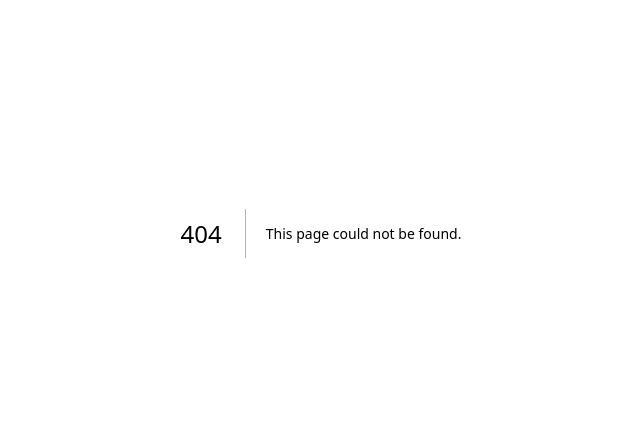
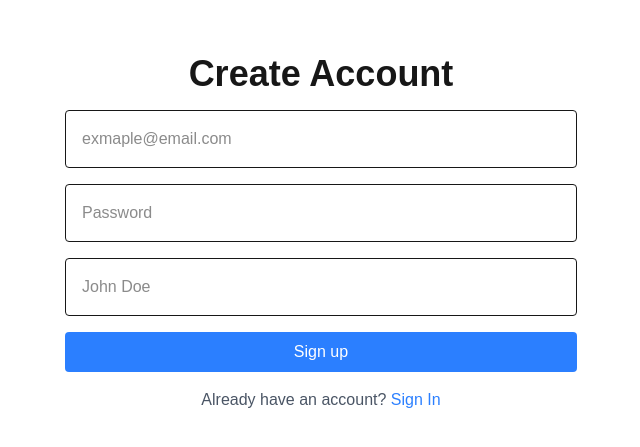
Before and after one commit to MChiemelie/aura, a Next.js app: page /sign-up in a window 1280 px wide. Before the commit this address had no page. Shown: the part 167-614 px from the top of the page, without its empty margins (319-959 px from the left). Built offline with nearby package versions, Linux system fonts and the light colour scheme.

Commit message:
Add greeting component and implement sign-in, sign-up, and payments pages

```diff
--- a/app/page.js
+++ b/app/page.js
@@ -1,65 +1,36 @@
-import Image from "next/image";
+import { Greeting } from "@/components/greeting";
 
 export default function Home() {
+  const paid = false;
+
+  async function signOut() {
+    "use server";
+    // Sign out logic here
+  }
+
+  async function initializePayment() {
+    "use server";
+    // Initialize payment logic here
+  }
+
   return (
-    <div className="flex flex-col flex-1 items-center justify-center bg-zinc-50 font-sans dark:bg-black">
-      <main className="flex flex-1 w-full max-w-3xl flex-col items-center justify-between py-32 px-16 bg-white dark:bg-black sm:items-start">
-        <Image
-          className="dark:invert"
-          src="/next.svg"
-          alt="Next.js logo"
-          width={100}
-          height={20}
-          priority
-        />
-        <div className="flex flex-col items-center gap-6 text-center sm:items-start sm:text-left">
-          <h1 className="max-w-xs text-3xl font-semibold leading-10 tracking-tight text-black dark:text-zinc-50">
-            To get started, edit the page.js file.
-          </h1>
-          <p className="max-w-md text-lg leading-8 text-zinc-600 dark:text-zinc-400">
-            Looking for a starting point or more instructions? Head over to{" "}
-            <a
-              href="https://vercel.com/templates?framework=next.js&utm_source=create-next-app&utm_medium=appdir-template-tw&utm_campaign=create-next-app"
-              className="font-medium text-zinc-950 dark:text-zinc-50"
-            >
-              Templates
-            </a>{" "}
-            or the{" "}
-            <a
-              href="https://nextjs.org/learn?utm_source=create-next-app&utm_medium=appdir-template-tw&utm_campaign=create-next-app"
-              className="font-medium text-zinc-950 dark:text-zinc-50"
-            >
-              Learning
-            </a>{" "}
-            center.
-          </p>
-        </div>
-        <div className="flex flex-col gap-4 text-base font-medium sm:flex-row">
-          <a
-            className="flex h-12 w-full items-center justify-center gap-2 rounded-full bg-foreground px-5 text-background transition-colors hover:bg-[#383838] dark:hover:bg-[#ccc] md:w-[158px]"
-            href="https://vercel.com/new?utm_source=create-next-app&utm_medium=appdir-template-tw&utm_campaign=create-next-app"
-            target="_blank"
-            rel="noopener noreferrer"
-          >
-            <Image
-              className="dark:invert"
-              src="/vercel.svg"
-              alt="Vercel logomark"
-              width={16}
-              height={16}
-            />
-            Deploy Now
-          </a>
-          <a
-            className="flex h-12 w-full items-center justify-center rounded-full border border-solid border-black/[.08] px-5 transition-colors hover:border-transparent hover:bg-black/[.04] dark:border-white/[.145] dark:hover:bg-[#1a1a1a] md:w-[158px]"
-            href="https://nextjs.org/docs?utm_source=create-next-app&utm_medium=appdir-template-tw&utm_campaign=create-next-app"
-            target="_blank"
-            rel="noopener noreferrer"
-          >
-            Documentation
-          </a>
-        </div>
-      </main>
-    </div>
+    <main className='flex flex-col sm:flex-row items-center p-4 justify-between gap-4 mx-auto sm:mx-0'>
+      <Greeting />
+      <div className='flex gap-4'>
+        <form action={signOut}>
+          <button type='submit' className='p-2 rounded text-sm'>
+            Sign out
+          </button>
+        </form>
+        {paid || (
+          <form action={initializePayment}>
+            <button type='submit' className='p-2 border rounded text-sm'>
+              Get Premium
+            </button>
+          </form>
+        )}
+      </div>
+      {/* <WeatherDashboard /> */}
+    </main>
   );
 }
--- /dev/null
+++ b/app/payments/page.js
@@ -0,0 +1,10 @@
+import { Greeting } from "@/components/greeting";
+
+export default function PaymentsPage() {
+  return (
+    <>
+      <Greeting />
+      Payments
+    </>
+  );
+}
--- /dev/null
+++ b/app/sign-in/page.js
@@ -0,0 +1,42 @@
+
+
+export default async function SignInPage() {
+  async function signInWithEmail(formData) {
+    "use server";
+    //
+  }
+  return (
+    <div className='flex items-center justify-center h-screen'>
+      <form action={signInWithEmail} className='flex flex-col gap-4 w-[40%]'>
+        <h1 className='text-4xl font-extrabold text-center'>Login</h1>
+        <input
+          id='email'
+          name='email'
+          placeholder='exmaple@email.com'
+          type='email'
+          className='border rounded p-4'
+        />
+        <input
+          id='password'
+          name='password'
+          placeholder='Password'
+          minLength={8}
+          type='password'
+          className='border rounded p-4'
+        />
+        <button
+          type='submit'
+          className='bg-blue-500 text-white py-2 px-4 rounded'
+        >
+          Sign In
+        </button>
+        <p className='text-center text-gray-600'>
+          Don't have an account?{" "}
+          <a href='/sign-up' className='text-blue-500 hover:underline'>
+            Sign Up
+          </a>
+        </p>
+      </form>
+    </div>
+  );
+}
--- /dev/null
+++ b/app/sign-up/page.js
@@ -0,0 +1,47 @@
+export default async function SignUpPage() {
+  async function signUpWithEmail(formData) {
+    "use server";
+    //
+  }
+  return (
+    <div className='flex items-center justify-center h-screen'>
+      <form action={signUpWithEmail} className='flex flex-col gap-4 w-[40%]'>
+        <h1 className='text-4xl font-extrabold text-center'>Create Account</h1>
+        <input
+          id='email'
+          name='email'
+          placeholder='exmaple@email.com'
+          type='email'
+          className='border rounded p-4'
+        />
+        <input
+          id='password'
+          name='password'
+          placeholder='Password'
+          minLength={8}
+          type='password'
+          className='border rounded p-4'
+        />
+        <input
+          id='name'
+          name='name'
+          placeholder='John Doe'
+          type='text'
+          className='border rounded p-4'
+        />
+        <button
+          type='submit'
+          className='bg-blue-500 text-white py-2 px-4 rounded'
+        >
+          Sign up
+        </button>
+        <p className='text-center text-gray-600'>
+          Already have an account?{" "}
+          <a href='/sign-in' className='text-blue-500 hover:underline'>
+            Sign In
+          </a>
+        </p>
+      </form>
+    </div>
+  );
+}
--- /dev/null
+++ b/components/greeting.js
@@ -0,0 +1,13 @@
+export function Greeting() {
+  const date = new Date();
+  const hour = date.getHours();
+
+  const greeting =
+    hour > 0 && hour < 12
+      ? "Good morning"
+      : hour >= 12 && hour < 18
+        ? "Good afternoon"
+        : "Good evening";
+
+  return <h1 className='text-2xl font-bold'>{greeting}, Chiemelie!</h1>;
+}
```
